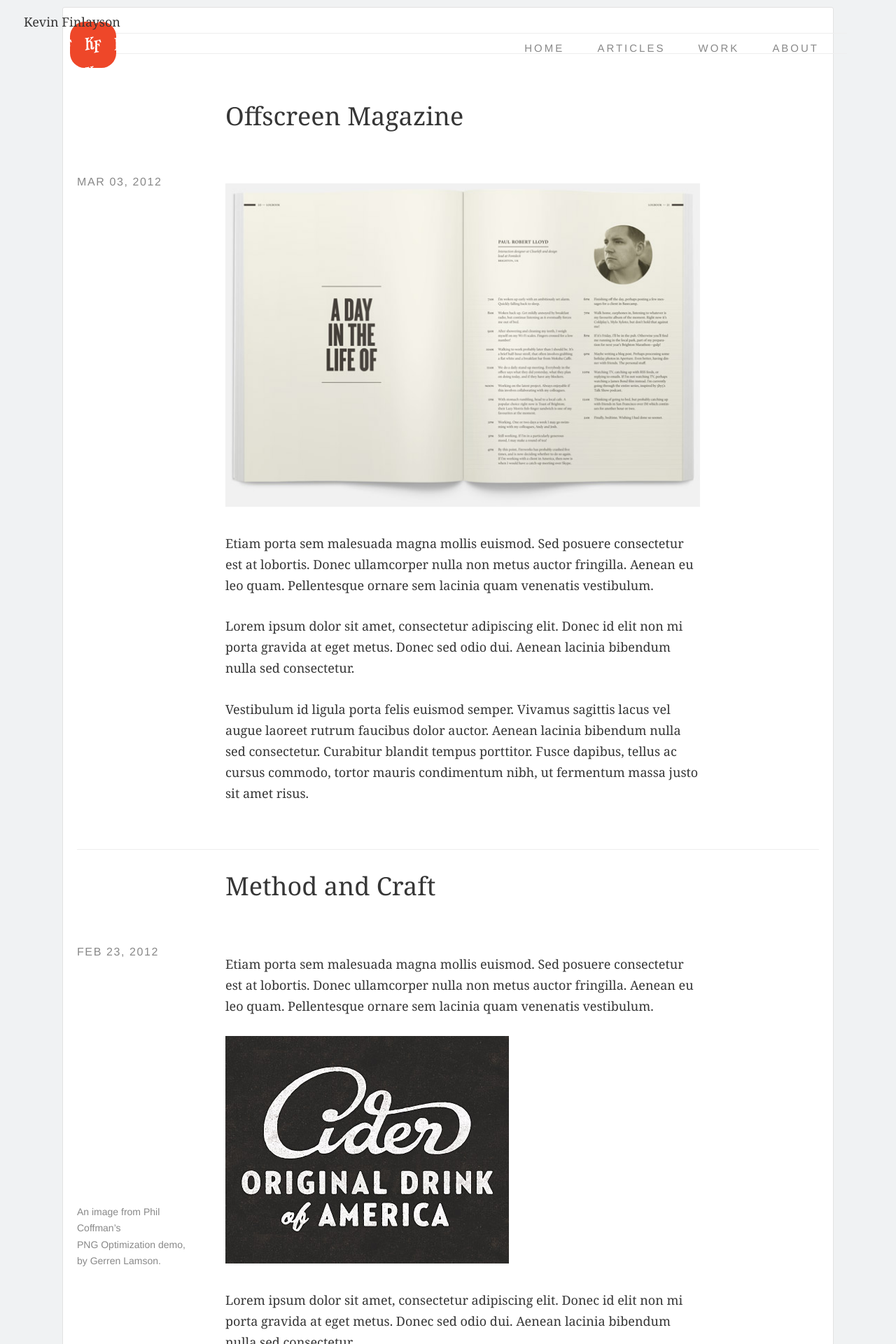
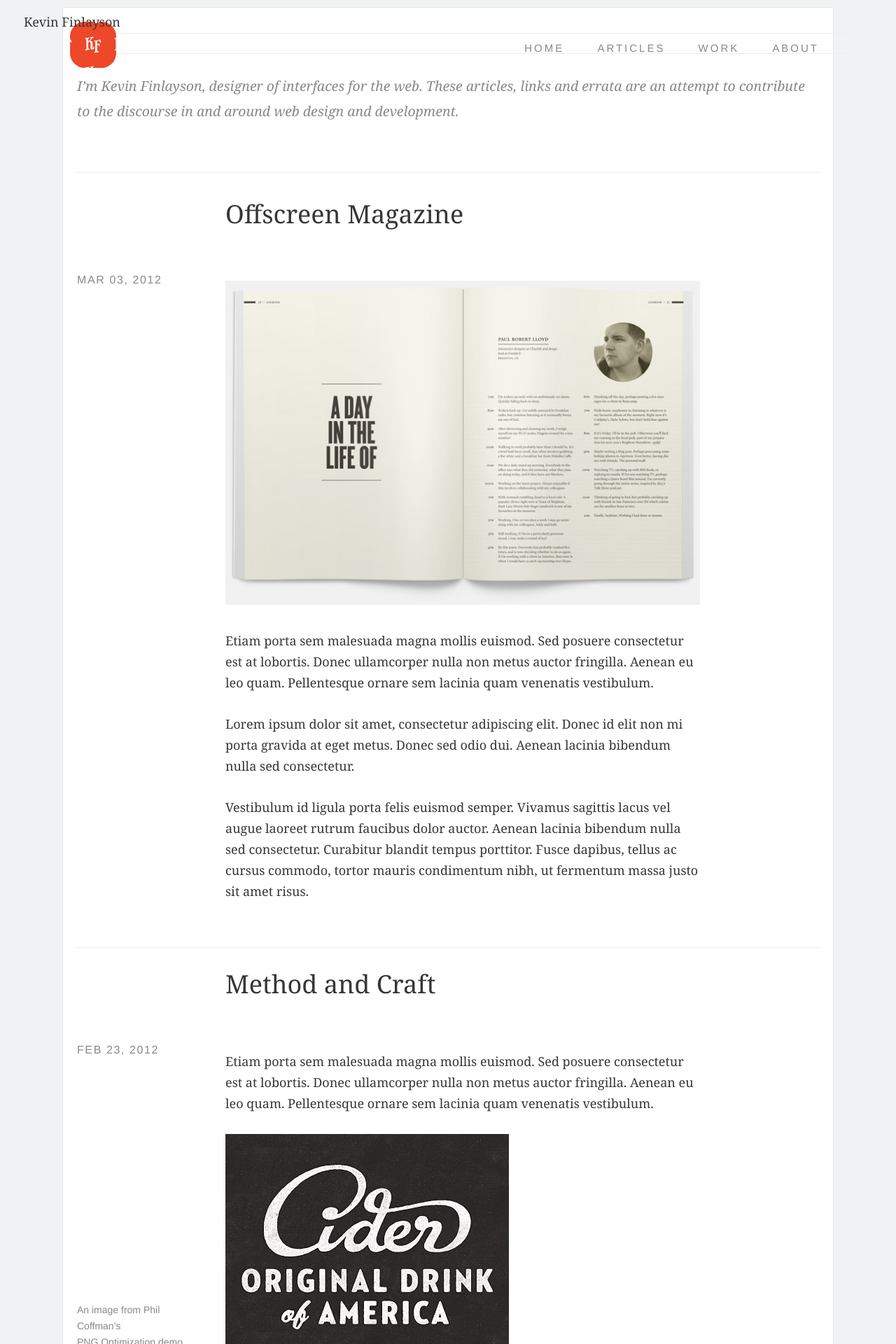
Before and after one commit to kevinfinlayson/kevinfinlayson.com, a Jekyll site: the page built from index.html, in a window 1280 px wide. Shown: the top 1920 px of the page at 70% size. Built offline with Jekyll 4.4.1, drawn with Linux system fonts in a browser that asks for light colours; nearby versions of some CDN libraries; the list of posts is cut into pages by our own code; some of the changed text lies outside the part shown.

Commit message:
320 header profile styles

```diff
--- a/_includes/complementary.html
+++ b/_includes/complementary.html
@@ -1,9 +1,9 @@
 <div class="extra" role="complementary">
-  <section class="blurb">
+  <!-- <section class="blurb">
     <header><h2>About</h2></header>
     <p>I’m an interface designer based in Montréal, Quebec. This is where I collect written piece related to design and my own practice.</p>
     <a href="/about/" title="More" class="more">More →</a>
-  </section><!-- blurb -->
+  </section> --><!-- blurb -->
   <section class="follow">
     <header><h2>Follow</h2></header>
     <ul>
--- a/_includes/header.html
+++ b/_includes/header.html
@@ -9,4 +9,8 @@
    <a href="/about.php" title="About" class="about">About</a>
   </nav><!-- navigation -->
 
+  <section class="profile">
+    <p>I’m Kevin Finlayson, designer of interfaces for the web. These articles, links and errata are an attempt to contribute to the discourse in and around web design and development.</p>
+  </section><!-- profile -->
+
 </header><!-- end of banner -->
--- a/css/screen.css
+++ b/css/screen.css
@@ -95,7 +95,7 @@
   margin-top: 0; }
 
 p {
-  margin: 0.8em 0; }
+  margin: 1.6667em 0; }
 
 figcaption {
   font-size: 0.7778em;
@@ -140,7 +140,8 @@
 /* Header */
 header[role=banner] {
   padding: 26px 0 0;
-  margin-bottom: 1.6667em;
+  margin-bottom: 2em;
+  border-bottom: 1px solid #eeeeee;
   position: relative; }
 
 .logo {
@@ -171,7 +172,7 @@
   border-bottom: 1px solid #eeeeee;
   border-top: 1px solid #eeeeee;
   text-align: right;
-  margin: 0; }
+  margin: 0 0 1.6667em 0; }
 
 nav a, nav a:visited {
   color: #888888;
@@ -183,6 +184,15 @@
 
 nav > a:first-child {
   margin-left: 0; }
+
+.profile {
+  color: #888888;
+  font-style: italic;
+  font-size: 1.0833em;
+  line-height: 1.8461em; }
+
+.profile p {
+  margin: 1.4445em 0 1.6667em 0; }
 
 /* Articles */
 section[role=main] {
```
Also changed, not shown: css/screen.scss (+16 -4 lines).
